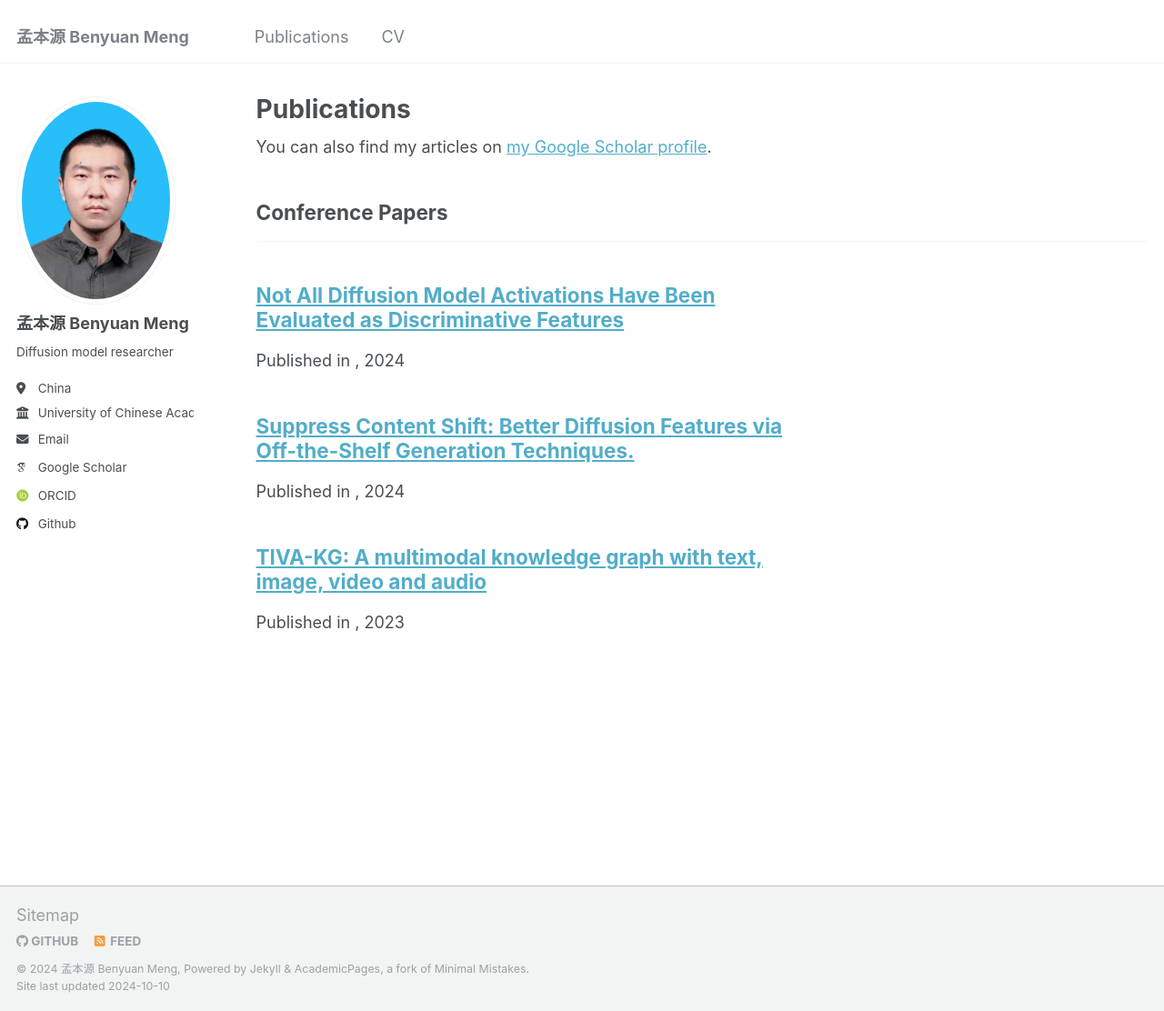
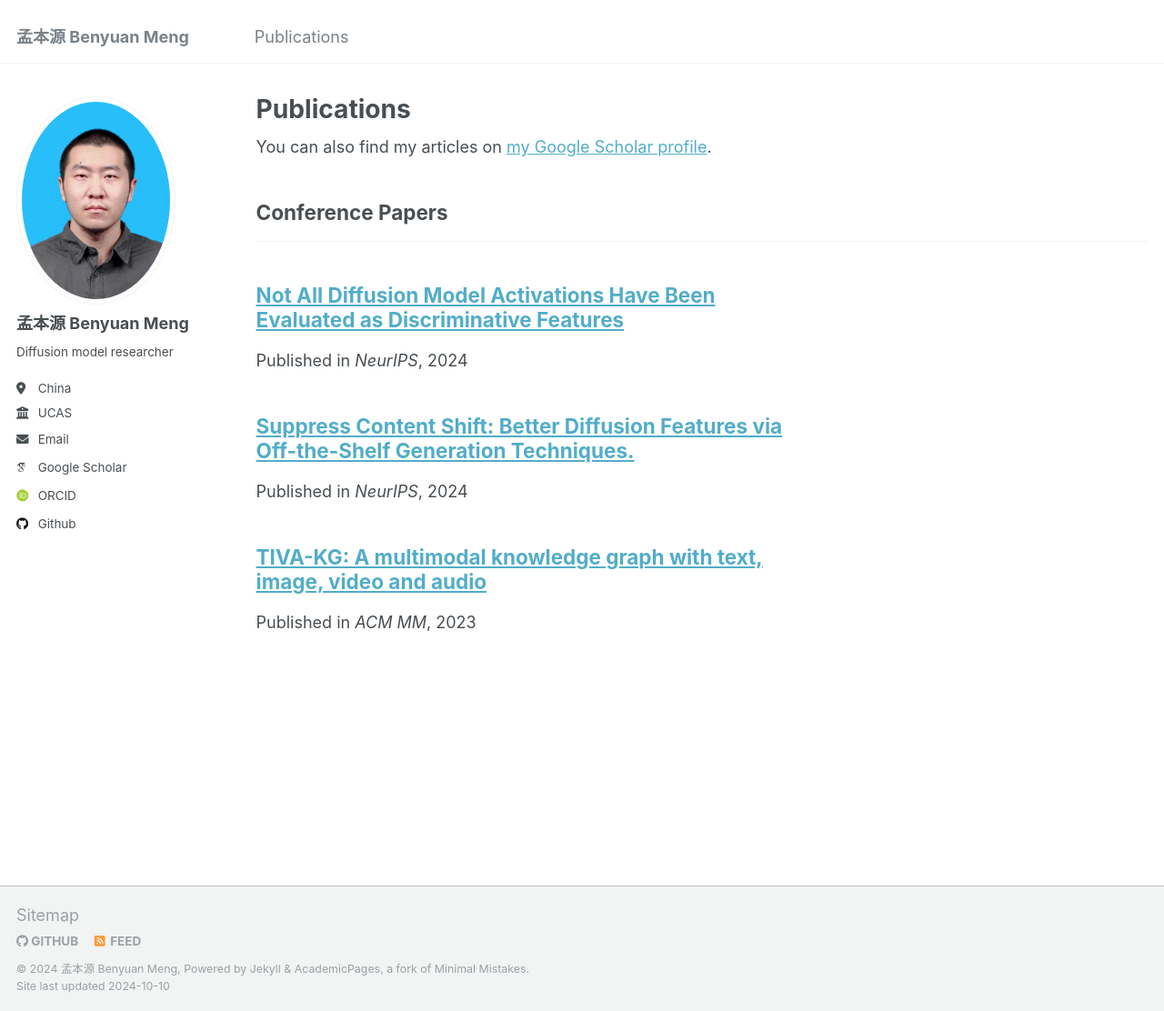
Before and after one commit to Darkbblue/Darkbblue.github.io, a Jekyll site: the page built from _pages/publications.html, in a window 1280 px wide and 1112 px high. Shown: the whole window at 91% size. Built offline with Jekyll 4.4.1, drawn with Linux system fonts in a browser that asks for light colours; some web fonts are replaced.

Commit message:
format optimization

```diff
--- a/_config.yml
+++ b/_config.yml
@@ -26,7 +26,7 @@ author:
   pronouns         : # example: "she/her"
   bio              : "Diffusion model researcher"
   location         : "China"
-  employer         : "University of Chinese Academy of Sciences"
+  employer         : "UCAS"
   uri              : # URL
   email            : "mengbenyuan23@mails.ucas.ac.cn"
 
--- a/_data/navigation.yml
+++ b/_data/navigation.yml
@@ -20,8 +20,8 @@ main:
   # - title: "Blog Posts"
   #   url: /year-archive/
 
-  - title: "CV"
-    url: /cv/
+  # - title: "CV"
+  #   url: /cv/
 
   # - title: "Guide"
   #   url: /markdown/
--- a/_publications/2023-01-01-tiva-kg.md
+++ b/_publications/2023-01-01-tiva-kg.md
@@ -5,7 +5,7 @@ category: conferences
 permalink: https://dl.acm.org/doi/abs/10.1145/3581783.3612266
 # excerpt: 'This paper is about the number 1. The number 2 is left for future work.'
 date: 2023-10-26
-# venue: 'Journal 1'
+venue: 'ACM MM'
 # slidesurl: 'http://academicpages.github.io/files/slides1.pdf'
 # paperurl: 'https://dl.acm.org/doi/abs/10.1145/3581783.3612266'
 ---
--- a/_publications/2024-10-10-gate.md
+++ b/_publications/2024-10-10-gate.md
@@ -5,7 +5,7 @@ category: conferences
 permalink: https://arxiv.org/abs/2410.06719
 # excerpt: 'This paper is about the number 1. The number 2 is left for future work.'
 # date: 2023-10-26
-# venue: 'Journal 1'
+venue: 'NeurIPS'
 # slidesurl: 'http://academicpages.github.io/files/slides1.pdf'
 # paperurl: 'https://dl.acm.org/doi/abs/10.1145/3581783.3612266'
 ---
--- a/_publications/2024-10-10-sdxl-feature.md
+++ b/_publications/2024-10-10-sdxl-feature.md
@@ -5,7 +5,7 @@ category: conferences
 permalink: https://arxiv.org/abs/2410.03558
 # excerpt: 'This paper is about the number 1. The number 2 is left for future work.'
 # date: 2023-10-26
-# venue: 'Journal 1'
+venue: 'NeurIPS'
 # slidesurl: 'http://academicpages.github.io/files/slides1.pdf'
 # paperurl: 'https://dl.acm.org/doi/abs/10.1145/3581783.3612266'
 ---
```
Also changed, not shown: _pages/about.md (+3 -0 lines).
